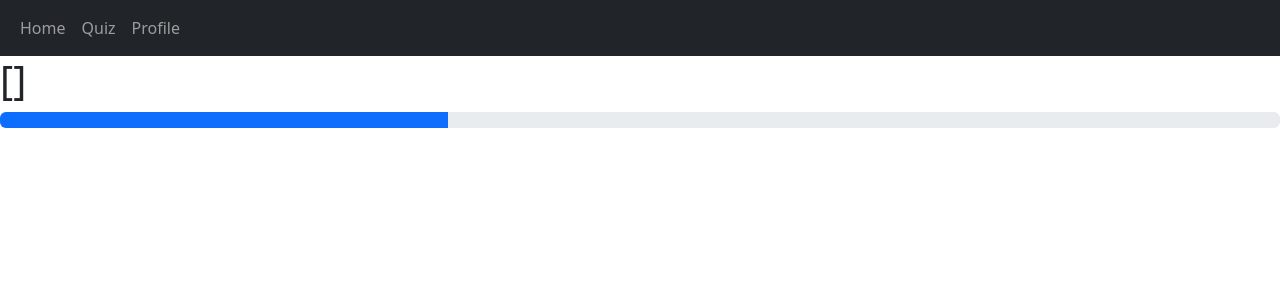
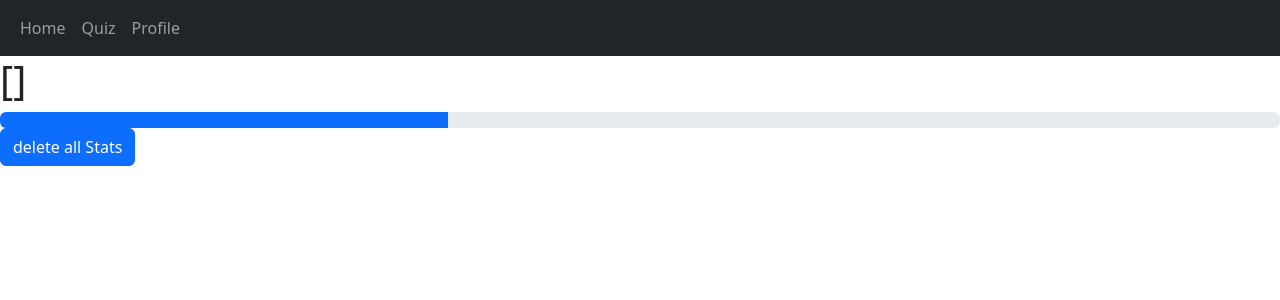
Before and after one commit to F4c3hugg3r/Project-Volleyball-Trainer-Frontend, a Vue app: page /profile in a window 1280 px wide. Shown: the top 300 px of the page. Built offline with nearby package versions, Linux system fonts and the light colour scheme; no server answers.

Commit message:
deleteAllStats() eingefügt

```diff
--- a/src/components/UserProfile.vue
+++ b/src/components/UserProfile.vue
@@ -4,7 +4,8 @@ import axios from 'axios'
 import { onMounted, ref, type Ref } from 'vue'
 
 //datatypes
-type Stat = {id: number, rating:number; anzahl:number}
+type StatId = {questionId: number, rating:number}
+type Stat = {statId:StatId; anzahl:number}
 
 //paths
 const url = import.meta.env.VITE_APP_BACKEND_BASE_URL
@@ -13,10 +14,16 @@ const url = import.meta.env.VITE_APP_BACKEND_BASE_URL
 const stats: Ref<Stat[]> = ref([])
 
 function requestStats() {
-  console.log(url)
   axios
     .get<Stat[]>(`${url}/stats`)
     .then((response) => stats.value = response.data)
+    .catch((error) => console.log(error))
+}
+
+function deleteAllStats() {
+  axios
+    .delete<void>(`${url}/stats`)
+    .then(() => stats.value = [])
     .catch((error) => console.log(error))
 }
 
@@ -29,6 +36,7 @@ onMounted(() => requestStats())
     <div class="progress" role="progressbar" aria-label="Basic example" aria-valuenow="0" aria-valuemin="0" aria-valuemax="100">
       <div class="progress-bar" style="width: 35%"></div>
     </div>
+    <button type="button" class="btn btn-primary" @click="deleteAllStats">delete all Stats</button>
   </div>
 </template>
 
```
